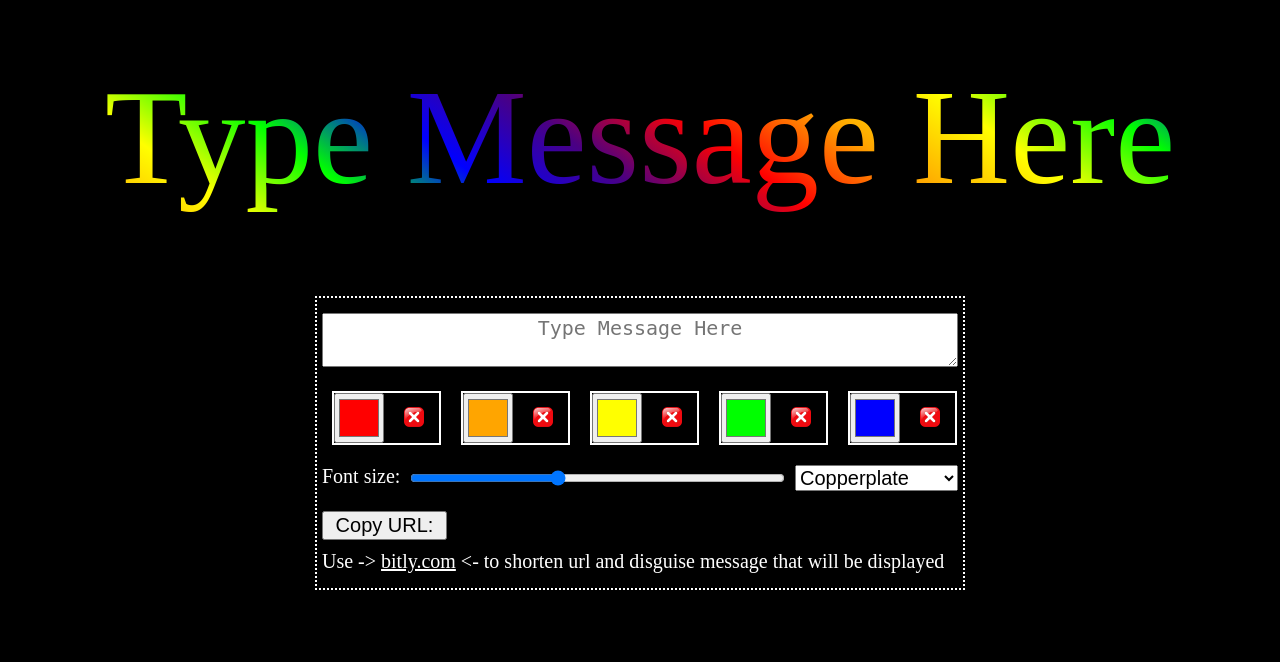
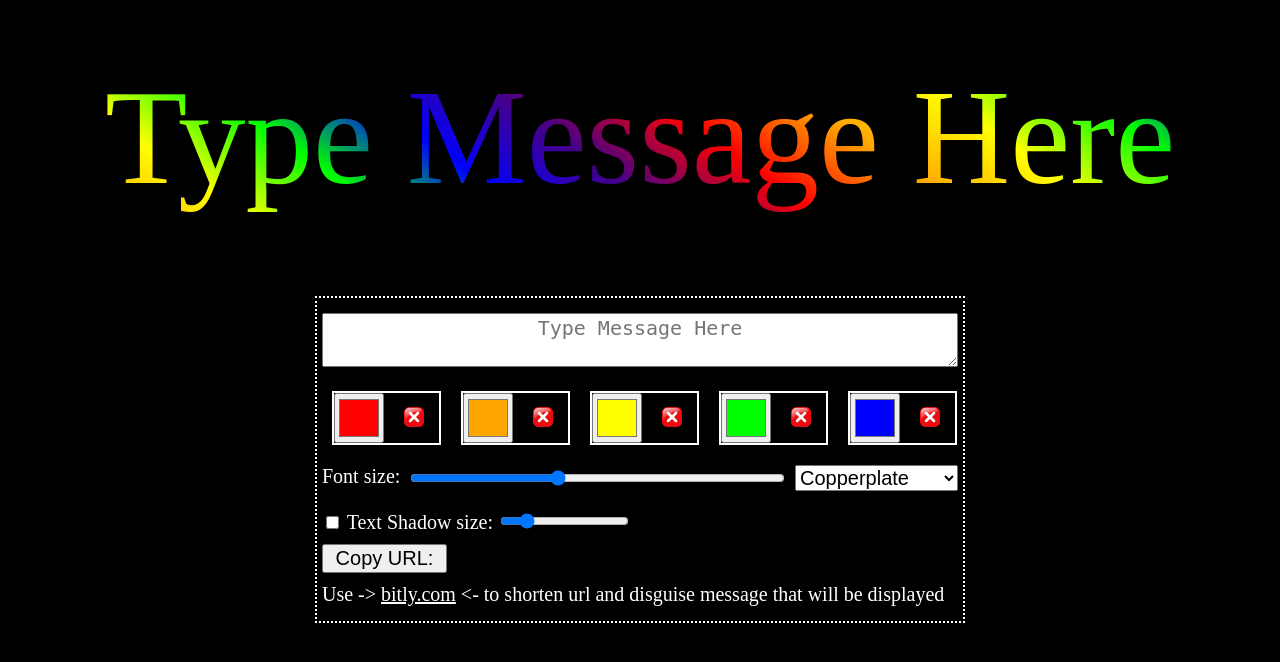
Before and after one commit to Joe11000/rainbow-text, a PHP site: page /index.html in a window 1280 px wide. Shown: the top 662 px of the page. Run offline with PHP 8.4, Linux system fonts and the light colour scheme.

Commit message:
basic clicking the checkbox and the text-shadow appearing works

```diff
--- a/index.css
+++ b/index.css
@@ -106,6 +106,13 @@ body {
     #controls #output-html-wrapper p {
       margin: 0 auto;
       flex: 1; }
+  #controls #text-shaddow-wrapper {
+    display: flex; }
+    #controls #text-shaddow-wrapper #text-shaddow-range-wrapper {
+      flex: 1;
+      display: flex; }
+      #controls #text-shaddow-wrapper #text-shaddow-range-wrapper #text-shadow-range {
+        flex: 1; }
   #controls #font-styles-wrapper {
     display: flex;
     margin: 20px auto; }
--- a/index.html
+++ b/index.html
@@ -19,7 +19,7 @@
   <div data-id='controls' id='controls'>
     <textarea focus placeholder='Type Message Here'></textarea>
 
-      <div class='color-selector-wrapper' data-id='color-selector-wrapper'>
+    <div class='color-selector-wrapper' data-id='color-selector-wrapper'>
       </div>
 
 
@@ -50,10 +50,17 @@
       </select>
     </div>
 
+    <div id='text-shadow-wrapper'>
+      <div id='text-shadow-range-wrapper'>
+        <input type="checkbox" data-id='text-shadow-checkbox'>
+        <label for='text-shadow-range'>Text Shadow size:</label>
+        <input id='text-shadow-range' data-id='text-shadow-range' value='10' type='range' min='0' max='60'>
+      </div>
+    </div>
+
     <div id='output-html-wrapper' data-id='output-html-wrapper'>
       <div id='button-wrapper'>
         <button data-clipboard-target="[data-id='output-html']"> Copy URL: </button>
-
       </div>
 
       <p id='output-html' data-id='output-html'></p>
--- a/index.js
+++ b/index.js
@@ -12,7 +12,6 @@
   window.default_color_sequence = "#FF0000,#FFA500,#FFFF00,#00FF00,#0000FF,#4B0082,#FF0000,#FFA500,#FFFF00,#00FF00,#0000FF,#4B0082";
 
   function updateColorSelectors(){
-    debugger
     result = $("[data-class='color-selector'] input").toArray().map(function(color_input){
       return color_input.value
     }).join(',')
@@ -42,22 +41,42 @@
     return result;
   }
 
-  function createColorButton(){
+  function createColorButton() {
     return `<button class='add-color-button' data-id='add-color-button'/>&#10133;</button>`;
   }
 
-  function getColors(){
+  function getColors() {
     return window.color_sequence.replace(/ /g, '');
   }
 
-  function setURI(args){
+  function isTextShadowChecked() {
+    $("[data-id='text-shadow-checkbox']:checked").length == 1
+  }
+
+  function getTextShadow() {
+    return $("[data-id='text-shadow-range']").val();
+  }
+
+  function setTextShadow(val) {
+    stopSpinning();
+    $("[data-id='colorful-text'] pre").css('text-shadow', `0 0 ${val}px`)
+    startSpinning();
+  }
+
+  function removeTextShadow(val) {
+    stopSpinning();
+    $("[data-id='colorful-text'] pre").css('text-shadow', '')
+    startSpinning();
+  }
+
+  function setURI(args) {
     let message = args['message'] || getText();
     let font_size = args['font_size'] || getFontSize();
     let font_family = args['font_family'] || getFontFamily();
     let colors = args['colors'] || getColors();
+    let text_shadow = args['text_shadow'] || getTextShadow();
 
-
-    if(button_text_changed){
+    if(button_text_changed) {
       document.querySelector('#controls #output-html-wrapper button').innerHTML = " Copy URL: ";
     }
 
@@ -67,9 +86,14 @@
       color_sequence_for_uri = `&color_sequence=${encodeURIComponent(colors)}`;
     }
 
+    let text_shadow_sequence_for_uri = isTextShadowChecked() ? `&text_shadow=${getTextShadow()}` : '';
     let message_sequence_for_uri = `&message=${encodeURIComponent(encodeURIComponent(message))}`;
+
     document.querySelector("[data-id='output-html']").innerHTML = document.location.origin + document.location.pathname +
-      `?font-size=${font_size}` + color_sequence_for_uri + `&font-family=${font_family.replace(/ /g, '%20')}` + message_sequence_for_uri;
+      `?font-size=${font_size}` + color_sequence_for_uri +
+      `&font-family=${font_family.replace(/ /g, '%20')}` +
+      text_shadow_sequence_for_uri +
+      message_sequence_for_uri;
 
   }
 
@@ -103,6 +127,25 @@
       setFontFamily(this.value);
       setURI( {'font-style': this.value });
     });
+
+    $("[data-id='text-shadow-checkbox']").on('input', function() {
+      if(this.checked){
+        let val = $(this).siblings("[data-id='text-shadow-range']").val()
+        setTextShadow(val);
+      }
+      else {
+        removeTextShadow();
+      }
+    });
+
+    $("[data-id='text-shadow-range']").on('change', function() {
+      if( !isTextShadowChecked()) {
+        $("[data-id='text-shadow-checkbox']").prop( 'checked', true );
+      }
+
+      setTextShadow(this.value);
+      setURI( {'text-shadow': this.value} );
+    });
   }
 
   function getFontSize(){
@@ -130,7 +173,7 @@
       window.color_sequence = window.default_color_sequence;
     }
 
-    // option 2: all parameters except no url param "edit=true"
+  // option 2: all parameters except no url param "edit=true"
     else
     {
       // edit page specific
@@ -163,6 +206,14 @@
         window.color_sequence = default_color_sequence;
       }
 
+      // get text-shadow from url
+      var text_shadow = '';
+      try{
+        text_shadow = uri.match(/[&?]?text-shadow=([^&]*)&/)[1];
+        $("[data-id='text-shadow-checkbox']").prop( 'checked', true );
+        $("[data-id='text-shadow-range']").val(text_shadow)
+      }catch(e){}
+
       // get message from url
       var message = '';
       try{
@@ -184,7 +235,7 @@
         edit_existing = false;
       }
 
-      setURI( { 'message': message, 'font_size': font_size, 'font_family': font_family, 'colors': window.color_sequence } );
+      setURI( { 'message': message, 'text_shadow': text_shadow, 'font_size': font_size, 'font_family': font_family, 'colors': window.color_sequence } );
 
       // option 3: all parameters and url param "edit=true" ->
       if(edit_existing) // add default edit_existing
--- a/index.scss
+++ b/index.scss
@@ -135,7 +135,6 @@
       }
     }
 
-
     #output-html-wrapper {
       display: flex;
       align-items: stretch;
@@ -154,6 +153,19 @@
       p {
         margin: 0 auto;
         flex: 1;
+      }
+    }
+
+    #text-shaddow-wrapper {
+      display: flex;
+
+      #text-shaddow-range-wrapper{
+        flex: 1;
+        display: flex;
+
+        #text-shadow-range{
+          flex: 1;
+        }
       }
     }
 
```
Also changed, not shown: 1 other file.
